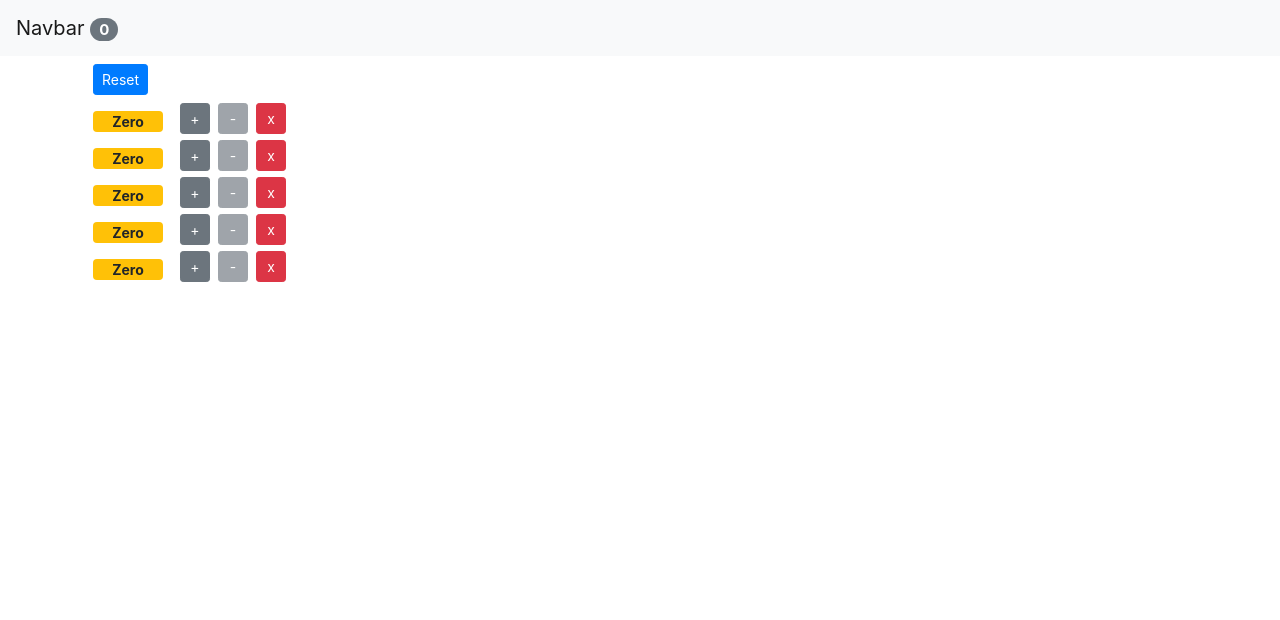
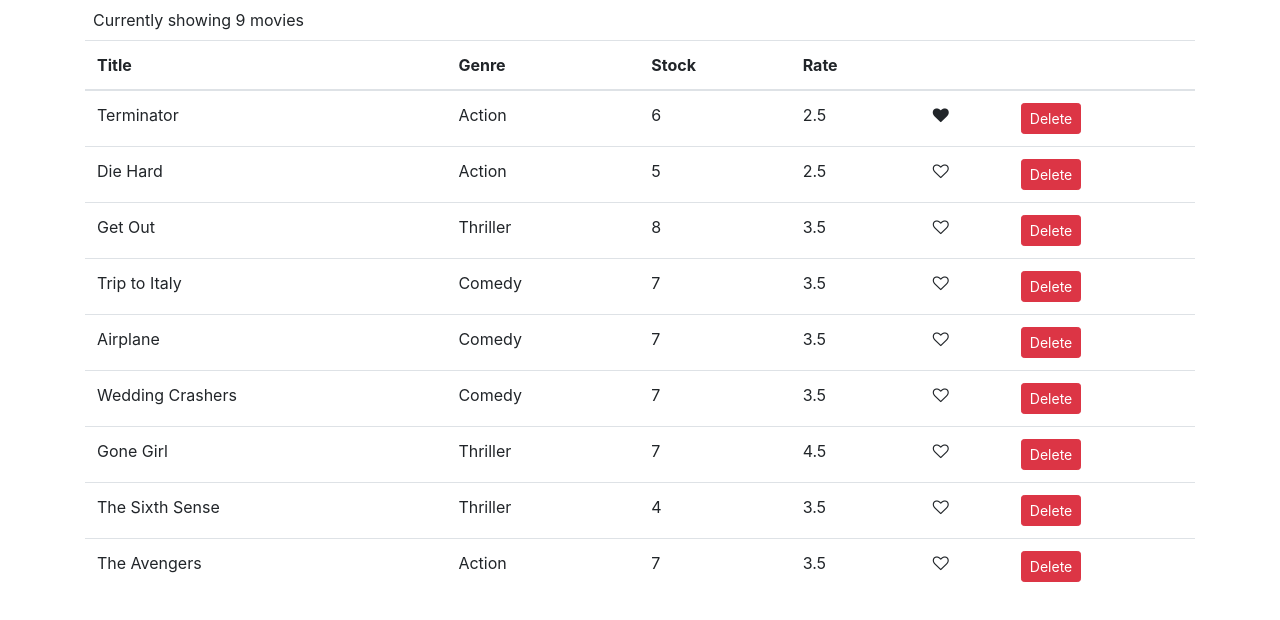
Before and after one commit to iFaiq19/Vidly-React-App, a React (Create React App) app: page / in a window 1280 px wide. Shown: the top 620 px of the page. Built offline with nearby package versions, Linux system fonts and the light colour scheme.

Commit message:
Counters

```diff
--- /dev/null
+++ b/src/components/common/like.jsx
@@ -0,0 +1,11 @@
+import React, { Component } from "react";
+class Like extends Component {
+  render() {
+      const {onLike} = this.props
+    let classes = "fa fa-heart";
+    if (!this.props.liked) classes += "-o";
+    return <i onClick={onLike} style={{cursor:'pointer'}}className={classes} aria-hidden="true"></i>;
+  }
+}
+
+export default Like;
--- a/src/components/movies.jsx
+++ b/src/components/movies.jsx
@@ -1,5 +1,6 @@
 import React, { Component } from "react";
 import { getMovies } from "../servicesNR/fakeMovieServices";
+import Like from "./common/like";
 
 class Movies extends Component {
   state = {
@@ -11,12 +12,20 @@
     this.setState({ movies: newMovies });
   };
 
+  handleLike = (movie) => {
+    const movies = [...this.state.movies];
+    const index = movies.indexOf(movie);
+    movies[index] = { ...movies[index] };
+    movies[index].liked = !movies[index].liked;
+    this.setState({movies});
+  };
+
   render() {
     const { length: count } = this.state.movies;
     if (count === 0) return <p>There are no movies in the database</p>;
     return (
       <div className="container">
-        <p>Currently showing {count} movies</p>
+        <p className="m-2">Currently showing {count} movies</p>
         <table className="table">
           <thead>
             <tr>
@@ -24,6 +33,7 @@
               <th>Genre</th>
               <th>Stock</th>
               <th>Rate</th>
+              <th></th>
               <th></th>
             </tr>
           </thead>
@@ -34,6 +44,12 @@
                 <td>{movie.genre.name}</td>
                 <td>{movie.numberInStock}</td>
                 <td>{movie.dailyRentalRate}</td>
+                <td>
+                  <Like
+                    liked={movie.liked}
+                    onLike={() => this.handleLike(movie)}
+                  ></Like>
+                </td>
                 <td>
                   <button
                     onClick={() => this.handleDelete(movie)}
--- a/src/index.js
+++ b/src/index.js
@@ -1,14 +1,15 @@
 import React from 'react';
 import ReactDOM from 'react-dom';
 import './index.css';
-import App from './App';
+// import App from './App';
 import reportWebVitals from './reportWebVitals';
+import Movies from './components/movies';
 import 'bootstrap/dist/css/bootstrap.css';
 import 'font-awesome/css/font-awesome.css';
 
 ReactDOM.render(
   <React.StrictMode>
-    <App />
+    <Movies />
   </React.StrictMode>,
   document.getElementById('root')
 );
```
